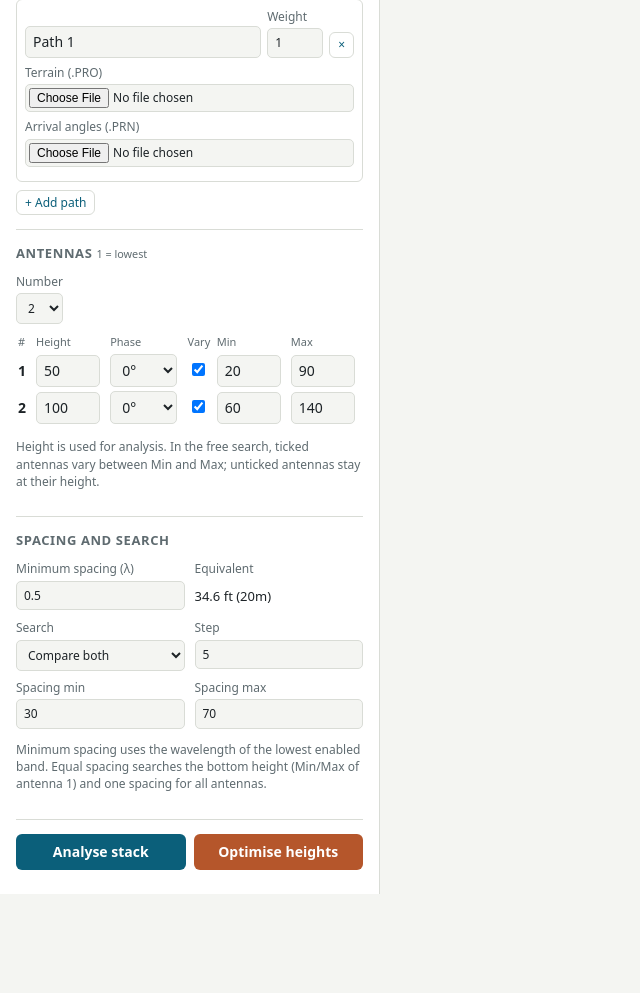
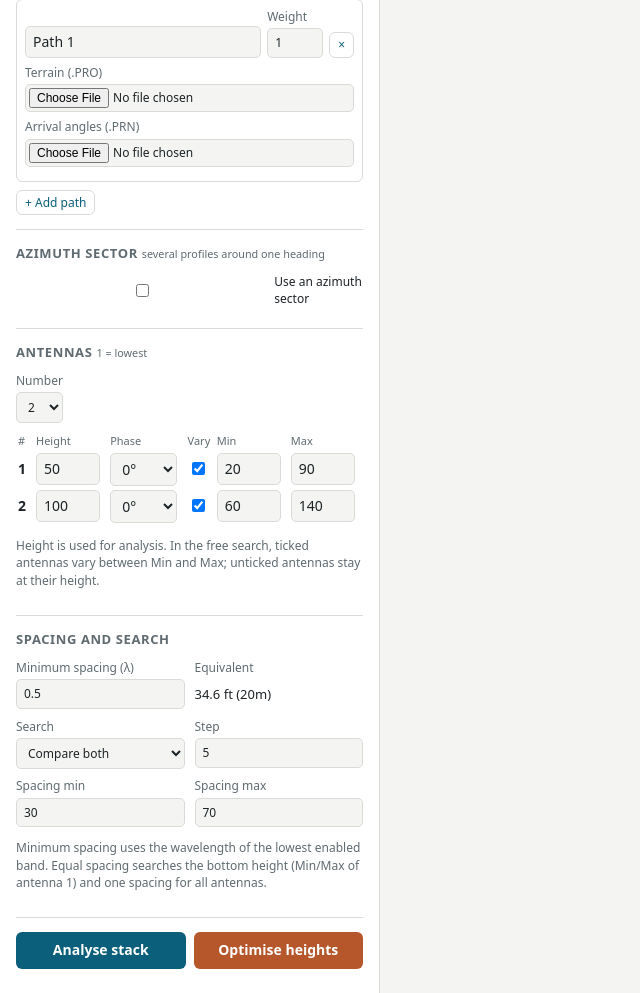
Before and after one commit to W7IV/hfta-stack-planner, a Flask app: page / in a window 1280 px wide. Shown: the part 586-1579 px from the top of the page, without its empty margins (0-640 px from the left). Before the commit the page ends 1480 px from the top, so only its background shows below. Run offline with Flask 3, Linux system fonts and the light colour scheme; some libraries are stand-ins or nearby versions.

Commit message:
Azimuth sector: profiles per azimuth, equal/taper/contest-station weights, FOM against azimuth
Co-Authored-By: Claude Opus 5.5 <noreply@anthropic.com>
Claude-Session: https://claude.ai/code/session_015EY3jGp9byL9KGQs125s8M

```diff
--- a/static/app.js
+++ b/static/app.js
@@ -135,11 +135,67 @@ function readAnts() {
     min: +$('.a-min', tr).value, max: +$('.a-max', tr).value }));
 }
 
+// ---------- azimuth sector ----------
+const sector = { profiles: {}, prn: '', bearings: null };
+function azFromName(name) {
+  const m = name.replace(/\.[^.]+$/, '').match(/(\d{1,3}(?:\.\d+)?)(?!.*\d)/);
+  return m ? +m[1] % 360 : null;
+}
+function readMany(files, cb) {
+  let left = files.length; const out = [];
+  [...files].forEach(f => { const r = new FileReader(); r.onload = () => { out.push([f.name, r.result]); if (!--left) cb(out); }; r.readAsText(f); });
+}
+function sectorAzimuths() {
+  const c = +$('#sec-centre').value, sp = +$('#sec-spread').value, st = +$('#sec-step').value || 1;
+  const azs = [];
+  for (let a = c - sp; a <= c + sp + 1e-6; a += st) azs.push(((a % 360) + 360) % 360);
+  return azs;
+}
+function nearestProfile(az) {
+  let best = null, d = 1e9;
+  for (const k of Object.keys(sector.profiles)) {
+    const dd = Math.abs(((+k - az + 540) % 360) - 180);
+    if (dd < d) { d = dd; best = k; }
+  }
+  return d <= 0.51 ? best : null;
+}
+function stationWeights(azs) {
+  const rep = sector.bearings, b = $('#sec-band').value;
+  const h = rep?.bands?.[b]?.histogram;
+  if (!h) return azs.map(() => 1);
+  return azs.map(a => {   // gaussian smoothing, 3 degrees
+    let s = 0; for (let k = -15; k <= 15; k++) s += h[((Math.round(a) + k) % 360 + 360) % 360] * Math.exp(-0.5 * (k / 3) ** 2);
+    return s;
+  });
+}
+function sectorPaths() {
+  if (!$('#sec-on').checked) return [];
+  const azs = sectorAzimuths(), mode = $('#sec-mode').value, c = +$('#sec-centre').value, sp = +$('#sec-spread').value || 1;
+  let w = mode === 'taper' ? azs.map(a => Math.cos((Math.abs(((a - c + 540) % 360) - 180) / sp) * Math.PI / 2) + 0.2)
+        : mode === 'stations' ? stationWeights(azs) : azs.map(() => 1);
+  const total = w.reduce((x, y) => x + y, 0) || 1, sw = +$('#sec-weight').value || 0;
+  const out = [];
+  azs.forEach((a, i) => {
+    const k = nearestProfile(a);
+    if (k !== null) out.push({ name: `Az ${(+k).toFixed(1).replace(/\.0$/, '')}°`, weight: +(sw * w[i] / total * azs.length).toFixed(4),
+                               profile: sector.profiles[k], aoa: sector.prn, azimuth: +k });
+  });
+  return out;
+}
+function sectorPreview() {
+  if (!$('#sec-on').checked) return;
+  const ps = sectorPaths(), missing = sectorAzimuths().filter(a => nearestProfile(a) === null);
+  $('#sec-preview').textContent = ps.length
+    ? `${ps.length} azimuths: ` + ps.map(p => `${p.name} ×${p.weight.toFixed(2)}`).join(', ') + (missing.length ? ` · no profile for ${missing.map(a => a.toFixed(1)).join(', ')}°` : '')
+    : 'Load profiles that cover the sector.';
+  $$('.sec-st').forEach(e => e.hidden = $('#sec-mode').value !== 'stations');
+}
+
 // ---------- requests ----------
 function common() {
-  const paths = $$('#paths .path').map(p => ({
+  const paths = $$('#paths .path').filter(p => p.dataset.pro).map(p => ({
     name: $('.p-name', p).value, weight: +$('.p-weight', p).value || 0,
-    profile: p.dataset.pro || '', aoa: p.dataset.prn || '' }));
+    profile: p.dataset.pro || '', aoa: p.dataset.prn || '' })).concat(sectorPaths());
   return {
     units: units(), soil: $('#soil').value, sigma: +$('#sigma').value, epsr: +$('#epsr').value,
     diffraction: $('#diffraction').checked, move_tower: +$('#move_tower').value || 0,
@@ -364,7 +420,7 @@ function showDetail(res, title) {
     b.onclick = () => { currentPath = i; showDetail(analysis, title); };
     $('#path-tabs').appendChild(b);
   });
-  drawPatterns(res); drawFomTable(res); drawGeometry(res); drawTerrain(res);
+  drawPatterns(res); drawFomTable(res); drawAzimuth(res); drawGeometry(res); drawTerrain(res);
 }
 
 function comboName(r, u) {
@@ -440,6 +496,18 @@ function drawFomTable(res) {
   $('#fom-table').innerHTML = h;
 }
 
+function drawAzimuth(res) {
+  const idx = res.paths.map((p, i) => ({ i, az: /^Az ([\d.]+)°/.exec(p.name) })).filter(x => x.az);
+  $('#az-card').hidden = idx.length < 2;
+  if (idx.length < 2) return;
+  const stack = res.rows[res.rows.length - 1], L = plotTheme();
+  const traces = res.bands.map((b, bi) => ({
+    x: idx.map(x => +x.az[1]), y: idx.map(x => stack.band_foms[bi][x.i]), mode: 'lines+markers', name: `${b.name} stack`,
+    line: { color: COLOURS[bi % COLOURS.length] } }));
+  L.xaxis = { ...L.xaxis, title: 'Azimuth (° true)' }; L.yaxis = { ...L.yaxis, title: 'FOM (dB)' };
+  Plotly.react('az-plot', traces, L, { responsive: true, displaylogo: false });
+}
+
 function drawGeometry(res) {
   const u = uLabel(res.units), stack = res.rows[res.rows.length - 1], hs = stack.heights;
   const lines = [];
@@ -485,6 +553,26 @@ function drawTerrain(res) {
 
 // ---------- wiring ----------
 $('#add-path').onclick = () => addPath();
+$('#sec-on').onchange = () => { $('#sector').hidden = !$('#sec-on').checked; sectorPreview(); };
+$('#sec-pro').onchange = e => readMany(e.target.files, list => {
+  sector.profiles = {};
+  const bad = [];
+  list.forEach(([n, t]) => { const a = azFromName(n); if (a === null) bad.push(n); else sector.profiles[a] = t; });
+  const az = Object.keys(sector.profiles).map(Number).sort((a, b) => a - b);
+  $('#sec-pro-info').textContent = `${az.length} profiles, ${az[0] ?? '—'}° to ${az[az.length - 1] ?? '—'}°` + (bad.length ? ` · no azimuth in: ${bad.join(', ')}` : '');
+  sectorPreview();
+});
+$('#sec-prn').onchange = e => readMany(e.target.files, ([[n, t]]) => { sector.prn = t; $('#sec-prn-info').textContent = n; });
+$('#sec-json').onchange = e => readMany(e.target.files, ([[n, t]]) => {
+  try {
+    sector.bearings = JSON.parse(t);
+    const bands = Object.keys(sector.bearings.bands || {}).filter(b => sector.bearings.bands[b].n);
+    $('#sec-band').innerHTML = bands.map(b => `<option value="${b}">${b === 'all' ? 'All bands' : b + ' m'}</option>`).join('');
+    $('#sec-json-info').textContent = `${n}: ${sector.bearings.region}, ${sector.bearings.contests.join(', ')}, ${sector.bearings.reference_logs} reference logs`;
+  } catch (err) { $('#sec-json-info').textContent = 'Not a bearings file'; }
+  sectorPreview();
+});
+['#sec-centre', '#sec-spread', '#sec-step', '#sec-mode', '#sec-band', '#sec-weight'].forEach(s => $(s).addEventListener('input', sectorPreview));
 $('#add-band').onclick = () => { addBand(); refreshChecks(); };
 $$('[data-preset]').forEach(b => b.onclick = () => setPreset(b.dataset.preset));
 $('#n_ant').onchange = renderAntRows;
--- a/templates/index.html
+++ b/templates/index.html
@@ -55,6 +55,32 @@
     <h2>Paths <small>terrain profile + arrival angles</small></h2>
     <div id="paths"></div>
     <button id="add-path" class="ghost small">+ Add path</button>
+  </section>
+
+  <section>
+    <h2>Azimuth sector <small>several profiles around one heading</small></h2>
+    <label class="check inline"><input id="sec-on" type="checkbox"> Use an azimuth sector</label>
+    <div id="sector" hidden>
+      <label class="file">Terrain profiles (.PRO, one per azimuth)<input id="sec-pro" type="file" accept=".pro,.PRO,.txt" multiple></label>
+      <span id="sec-pro-info" class="info"></span>
+      <label class="file">Arrival angles (.PRN)<input id="sec-prn" type="file" accept=".prn,.PRN,.txt"></label>
+      <span id="sec-prn-info" class="info"></span>
+      <div class="grid2">
+        <label>Centre (° true)<input id="sec-centre" type="number" step="0.5" value="50"></label>
+        <label>Either side (°)<input id="sec-spread" type="number" step="0.5" value="10"></label>
+        <label>Step (°)<input id="sec-step" type="number" step="0.5" value="2.5"></label>
+        <label>Sector weight<input id="sec-weight" type="number" step="0.1" min="0" value="1"></label>
+        <label>Weighting
+          <select id="sec-mode"><option value="equal">Equal</option><option value="taper">Taper (centre highest)</option>
+            <option value="stations">Contest stations (file)</option></select>
+        </label>
+        <label class="sec-st">Band in file<select id="sec-band"></select></label>
+      </div>
+      <label class="file sec-st">Station bearings (bearings_*.json from contest-intel)<input id="sec-json" type="file" accept=".json"></label>
+      <span id="sec-json-info" class="info sec-st"></span>
+      <p class="hint">The azimuth is read from each file name (for example <code>site-52.50.PRO</code>). Each azimuth becomes a path. More azimuths take longer: 9 azimuths x 3 bands is 27 times one path.</p>
+      <div id="sec-preview" class="info"></div>
+    </div>
   </section>
 
   <section>
@@ -148,6 +174,10 @@
       <h3>Figure of Merit by band <small>dB &middot; Δ is the change against the best single antenna on that band</small></h3>
       <div id="fom-table"></div>
     </div>
+    <div class="card" id="az-card" hidden>
+      <h3>FOM against azimuth <small>full stack, each band</small></h3>
+      <div id="az-plot" class="plot small"></div>
+    </div>
     <div class="card">
       <h3>Geometry</h3>
       <div id="geometry"></div>
```
